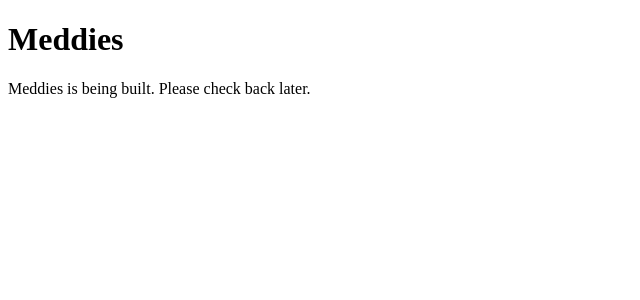
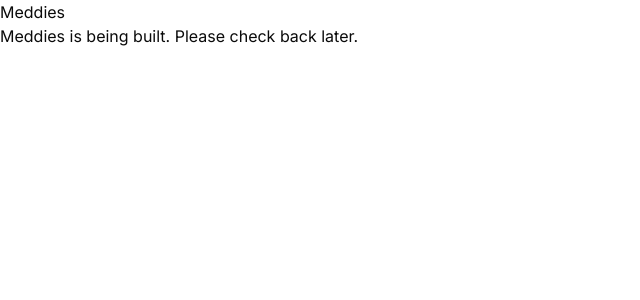
Before and after one commit to BraveHeart-tex/Meddies, a Next.js app: page / in a window 1280 px wide. Shown: the top 300 px of the page, without its empty margins (0-640 px from the left). Built offline with nearby package versions, Linux system fonts and the light colour scheme.

Commit message:
feat(FE-609): add shadcn UI config and install related Tailwind and component dependencies

```diff
--- /dev/null
+++ b/postcss.config.mjs
@@ -0,0 +1,7 @@
+const config = {
+  plugins: {
+    '@tailwindcss/postcss': {},
+  },
+}
+
+export default config
--- a/src/app/layout.tsx
+++ b/src/app/layout.tsx
@@ -1,5 +1,10 @@
 import type { Metadata } from 'next'
 import type { ReactNode } from 'react'
+import '@/global.css'
+import { Inter } from 'next/font/google'
+import { cn } from '@/lib/utils'
+
+const inter = Inter({ subsets: ['latin'], variable: '--font-sans' })
 
 export const metadata: Metadata = {
   title: 'Meddies',
@@ -8,7 +13,7 @@ export const metadata: Metadata = {
 
 export default function RootLayout({ children }: { children: ReactNode }) {
   return (
-    <html lang="en">
+    <html lang="en" className={cn('font-sans', inter.variable)}>
       <body>{children}</body>
     </html>
   )
--- /dev/null
+++ b/src/components/ui/button.tsx
@@ -0,0 +1,57 @@
+import { Button as ButtonPrimitive } from '@base-ui/react/button'
+import { cva, type VariantProps } from 'class-variance-authority'
+import { cn } from 'cn'
+
+const buttonVariants = cva(
+  "group/button inline-flex shrink-0 items-center justify-center rounded-lg border border-transparent bg-clip-padding text-sm font-medium whitespace-nowrap transition-all outline-none select-none focus-visible:border-ring focus-visible:ring-3 focus-visible:ring-ring/50 active:not-aria-[haspopup]:translate-y-px disabled:pointer-events-none disabled:opacity-50 aria-invalid:border-destructive aria-invalid:ring-3 aria-invalid:ring-destructive/20 dark:aria-invalid:border-destructive/50 dark:aria-invalid:ring-destructive/40 [&_svg]:pointer-events-none [&_svg]:shrink-0 [&_svg:not([class*='size-'])]:size-4",
+  {
+    variants: {
+      variant: {
+        default: 'bg-primary text-primary-foreground hover:bg-primary/80',
+        outline:
+          'border-border bg-background hover:bg-muted hover:text-foreground aria-expanded:bg-muted aria-expanded:text-foreground dark:border-input dark:bg-input/30 dark:hover:bg-input/50',
+        secondary:
+          'bg-secondary text-secondary-foreground hover:bg-[color-mix(in_oklch,var(--secondary),var(--foreground)_5%)] aria-expanded:bg-secondary aria-expanded:text-secondary-foreground',
+        ghost:
+          'hover:bg-muted hover:text-foreground aria-expanded:bg-muted aria-expanded:text-foreground dark:hover:bg-muted/50',
+        destructive:
+          'bg-destructive/10 text-destructive hover:bg-destructive/20 focus-visible:border-destructive/40 focus-visible:ring-destructive/20 dark:bg-destructive/20 dark:hover:bg-destructive/30 dark:focus-visible:ring-destructive/40',
+        link: 'text-primary underline-offset-4 hover:underline',
+      },
+      size: {
+        default:
+          'h-8 gap-1.5 px-2.5 has-data-[icon=inline-end]:pr-2 has-data-[icon=inline-start]:pl-2',
+        xs: "h-6 gap-1 rounded-[min(var(--radius-md),10px)] px-2 text-xs in-data-[slot=button-group]:rounded-lg has-data-[icon=inline-end]:pr-1.5 has-data-[icon=inline-start]:pl-1.5 [&_svg:not([class*='size-'])]:size-3",
+        sm: "h-7 gap-1 rounded-[min(var(--radius-md),12px)] px-2.5 text-[0.8rem] in-data-[slot=button-group]:rounded-lg has-data-[icon=inline-end]:pr-1.5 has-data-[icon=inline-start]:pl-1.5 [&_svg:not([class*='size-'])]:size-3.5",
+        lg: 'h-9 gap-1.5 px-2.5 has-data-[icon=inline-end]:pr-2 has-data-[icon=inline-start]:pl-2',
+        icon: 'size-8',
+        'icon-xs':
+          "size-6 rounded-[min(var(--radius-md),10px)] in-data-[slot=button-group]:rounded-lg [&_svg:not([class*='size-'])]:size-3",
+        'icon-sm':
+          'size-7 rounded-[min(var(--radius-md),12px)] in-data-[slot=button-group]:rounded-lg',
+        'icon-lg': 'size-9',
+      },
+    },
+    defaultVariants: {
+      variant: 'default',
+      size: 'default',
+    },
+  },
+)
+
+function Button({
+  className,
+  variant = 'default',
+  size = 'default',
+  ...props
+}: ButtonPrimitive.Props & VariantProps<typeof buttonVariants>) {
+  return (
+    <ButtonPrimitive
+      data-slot="button"
+      className={cn(buttonVariants({ variant, size, className }))}
+      {...props}
+    />
+  )
+}
+
+export { Button, buttonVariants }
--- /dev/null
+++ b/src/global.css
@@ -0,0 +1,133 @@
+@import 'tailwindcss';
+@import 'tw-animate-css';
+@import 'shadcn/tailwind.css';
+
+@custom-variant dark (&:is(.dark *));
+
+@theme inline {
+  --font-heading: var(--font-sans);
+  --font-sans: var(--font-sans);
+  --color-sidebar-ring: var(--sidebar-ring);
+  --color-sidebar-border: var(--sidebar-border);
+  --color-sidebar-accent-foreground: var(--sidebar-accent-foreground);
+  --color-sidebar-accent: var(--sidebar-accent);
+  --color-sidebar-primary-foreground: var(--sidebar-primary-foreground);
+  --color-sidebar-primary: var(--sidebar-primary);
+  --color-sidebar-foreground: var(--sidebar-foreground);
+  --color-sidebar: var(--sidebar);
+  --color-chart-5: var(--chart-5);
+  --color-chart-4: var(--chart-4);
+  --color-chart-3: var(--chart-3);
+  --color-chart-2: var(--chart-2);
+  --color-chart-1: var(--chart-1);
+  --color-ring: var(--ring);
+  --color-input: var(--input);
+  --color-border: var(--border);
+  --color-destructive: var(--destructive);
+  --color-accent-foreground: var(--accent-foreground);
+  --color-accent: var(--accent);
+  --color-muted-foreground: var(--muted-foreground);
+  --color-muted: var(--muted);
+  --color-secondary-foreground: var(--secondary-foreground);
+  --color-secondary: var(--secondary);
+  --color-primary-foreground: var(--primary-foreground);
+  --color-primary: var(--primary);
+  --color-popover-foreground: var(--popover-foreground);
+  --color-popover: var(--popover);
+  --color-card-foreground: var(--card-foreground);
+  --color-card: var(--card);
+  --color-foreground: var(--foreground);
+  --color-background: var(--background);
+  --radius-sm: calc(var(--radius) * 0.6);
+  --radius-md: calc(var(--radius) * 0.8);
+  --radius-lg: var(--radius);
+  --radius-xl: calc(var(--radius) * 1.4);
+  --radius-2xl: calc(var(--radius) * 1.8);
+  --radius-3xl: calc(var(--radius) * 2.2);
+  --radius-4xl: calc(var(--radius) * 2.6);
+}
+
+:root {
+  --background: oklch(1 0 0);
+  --foreground: oklch(0.145 0 0);
+  --card: oklch(1 0 0);
+  --card-foreground: oklch(0.145 0 0);
+  --popover: oklch(1 0 0);
+  --popover-foreground: oklch(0.145 0 0);
+  --primary: oklch(0.205 0 0);
+  --primary-foreground: oklch(0.985 0 0);
+  --secondary: oklch(0.97 0 0);
+  --secondary-foreground: oklch(0.205 0 0);
+  --muted: oklch(0.97 0 0);
+  --muted-foreground: oklch(0.556 0 0);
+  --accent: oklch(0.97 0 0);
+  --accent-foreground: oklch(0.205 0 0);
+  --destructive: oklch(0.577 0.245 27.325);
+  --border: oklch(0.922 0 0);
+  --input: oklch(0.922 0 0);
+  --ring: oklch(0.708 0 0);
+  --chart-1: oklch(0.87 0 0);
+  --chart-2: oklch(0.556 0 0);
+  --chart-3: oklch(0.439 0 0);
+  --chart-4: oklch(0.371 0 0);
+  --chart-5: oklch(0.269 0 0);
+  --radius: 0.625rem;
+  --sidebar: oklch(0.985 0 0);
+  --sidebar-foreground: oklch(0.145 0 0);
+  --sidebar-primary: oklch(0.205 0 0);
+  --sidebar-primary-foreground: oklch(0.985 0 0);
+  --sidebar-accent: oklch(0.97 0 0);
+  --sidebar-accent-foreground: oklch(0.205 0 0);
+  --sidebar-border: oklch(0.922 0 0);
+  --sidebar-ring: oklch(0.708 0 0);
+}
+
+.dark {
+  --background: oklch(0.145 0 0);
+  --foreground: oklch(0.985 0 0);
+  --card: oklch(0.205 0 0);
+  --card-foreground: oklch(0.985 0 0);
+  --popover: oklch(0.205 0 0);
+  --popover-foreground: oklch(0.985 0 0);
+  --primary: oklch(0.922 0 0);
+  --primary-foreground: oklch(0.205 0 0);
+  --secondary: oklch(0.269 0 0);
+  --secondary-foreground: oklch(0.985 0 0);
+  --muted: oklch(0.269 0 0);
+  --muted-foreground: oklch(0.708 0 0);
+  --accent: oklch(0.269 0 0);
+  --accent-foreground: oklch(0.985 0 0);
+  --destructive: oklch(0.704 0.191 22.216);
+  --border: oklch(1 0 0 / 10%);
+  --input: oklch(1 0 0 / 15%);
+  --ring: oklch(0.556 0 0);
+  --chart-1: oklch(0.87 0 0);
+  --chart-2: oklch(0.556 0 0);
+  --chart-3: oklch(0.439 0 0);
+  --chart-4: oklch(0.371 0 0);
+  --chart-5: oklch(0.269 0 0);
+  --sidebar: oklch(0.205 0 0);
+  --sidebar-foreground: oklch(0.985 0 0);
+  --sidebar-primary: oklch(0.488 0.243 264.376);
+  --sidebar-primary-foreground: oklch(0.985 0 0);
+  --sidebar-accent: oklch(0.269 0 0);
+  --sidebar-accent-foreground: oklch(0.985 0 0);
+  --sidebar-border: oklch(1 0 0 / 10%);
+  --sidebar-ring: oklch(0.556 0 0);
+}
+
+@layer base {
+  * {
+    @apply border-border outline-ring/50;
+  }
+  body {
+    @apply bg-background text-foreground;
+  }
+  button:not(:disabled),
+  [role='button']:not(:disabled) {
+    cursor: pointer;
+  }
+  html {
+    @apply font-sans;
+  }
+}
--- /dev/null
+++ b/src/lib/utils.ts
@@ -0,0 +1 @@
+export { cn } from 'cn'
```
Also changed, not shown: package.json (+10 -1 lines), components.json (added), 1 other file (tests, documents, lock files or other folders).
